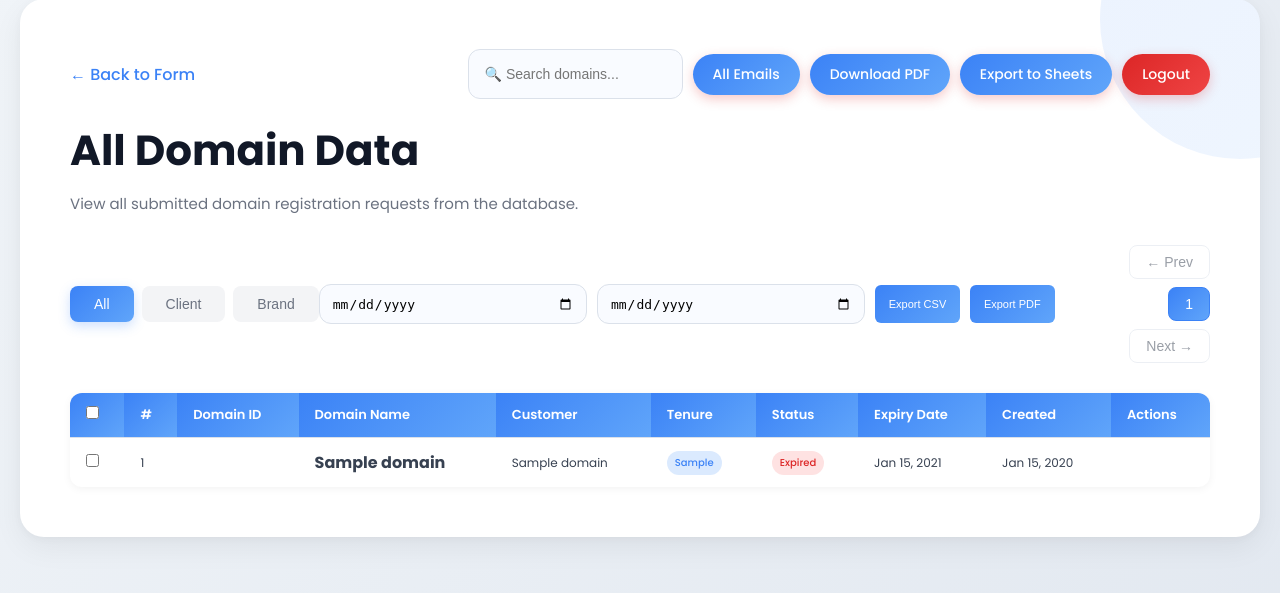
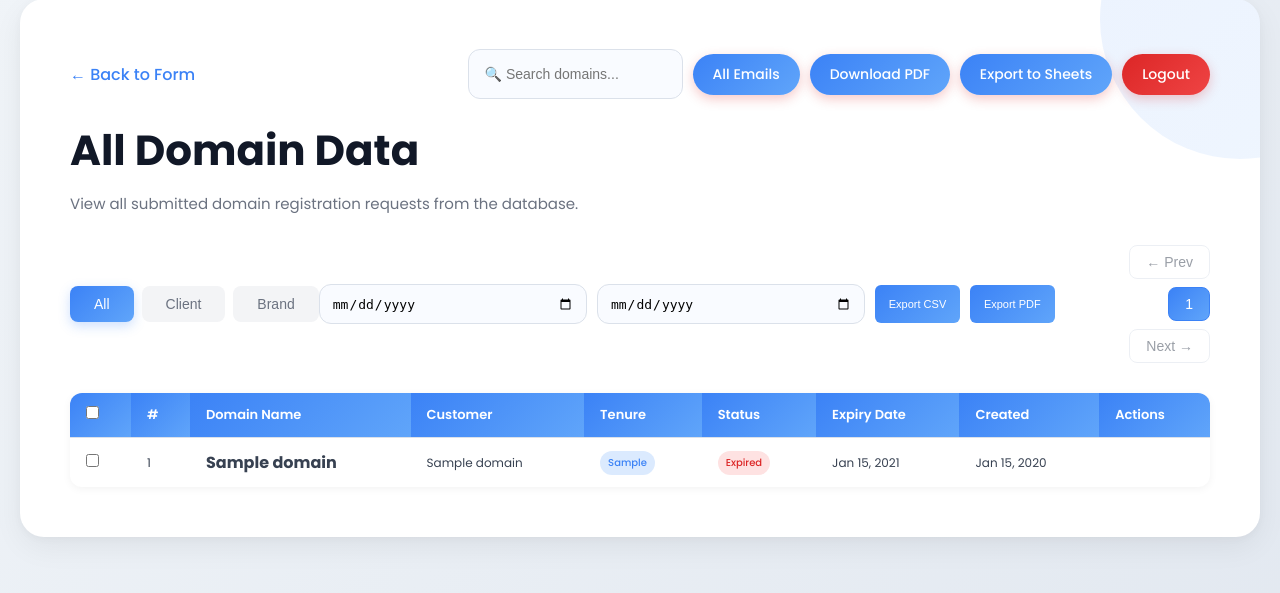
Before and after one commit to mujtabayousuf165-a11y/domain-management, a PHP site: page /all-domains.php in a window 1280 px wide. Shown: the part 41-634 px from the top of the page. Run offline with PHP 8.4, Linux system fonts and the light colour scheme; a user stored in the database is signed in; tables that the repository leaves empty hold one stand-in row (values such as "Sample post").

Commit message:
new changes

```diff
--- a/all-domains.php
+++ b/all-domains.php
@@ -686,7 +686,6 @@ $result = $conn->query($sql);
                     <tr>
                         <th><input type="checkbox" id="checkAll" onclick="toggleAllCheckboxes()"></th>
                         <th>#</th>
-                        <th>Domain ID</th>
                         <th>Domain Name</th>
                         <th>Customer</th>
                         <th>Tenure</th>
@@ -709,7 +708,6 @@ $result = $conn->query($sql);
                             <tr class="<?php echo $row['is_viewed'] == 0 ? 'new' : ''; ?>" onclick="openModal(<?php echo htmlspecialchars($rowData, ENT_QUOTES); ?>)" data-domain-for="<?php echo strtolower($row['domain_for']); ?>" data-domain-id="<?php echo $row['id']; ?>">
                                 <td onclick="event.stopPropagation();"><input type="checkbox" class="row-checkbox" value="<?php echo $row['id']; ?>" onchange="updateDeleteButton()"></td>
                                 <td><?php echo $serialNumber++; ?></td>
-                                <td style="font-size: 14px; color: #3b82f6; font-weight: 600;"><?php echo htmlspecialchars($row['domain_id'] ?? ''); ?></td>
                                 <td style="font-size: 16px;"><b><?php echo htmlspecialchars($row['domain_name']); ?></b></td>
                                 <td><?php echo htmlspecialchars($row['customer_name']); ?></td>
                                 <td><span class="badge"><?php echo htmlspecialchars($row['registration_tenure']); ?></span></td>
@@ -725,7 +723,7 @@ $result = $conn->query($sql);
                         <?php endwhile; ?>
                     <?php else: ?>
                         <tr>
-                            <td colspan="10" class="no-data">No domain data found in the database.</td>
+                            <td colspan="9" class="no-data">No domain data found in the database.</td>
                         </tr>
                     <?php endif; ?>
                 </tbody>
@@ -842,7 +840,7 @@ $result = $conn->query($sql);
             // Split fields into two groups
             const box1Fields = [{
                     label: 'ID',
-                    value: data.id
+                    value: data.domain_id || data.id
                 },
                 {
                     label: 'Domain Name',
```
